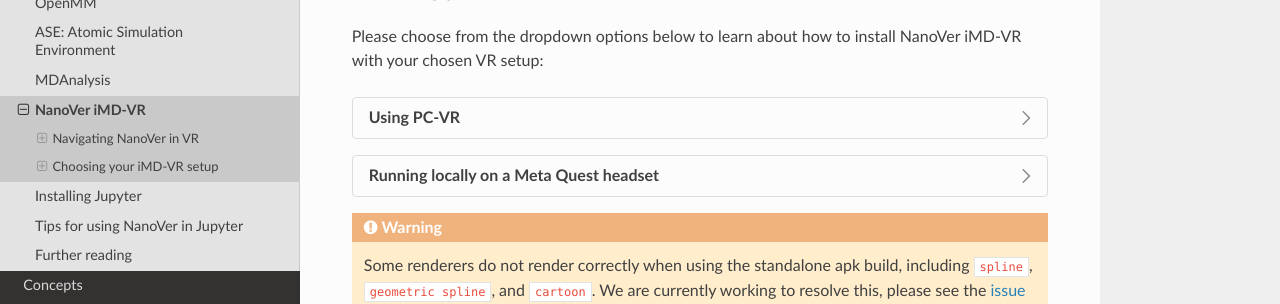
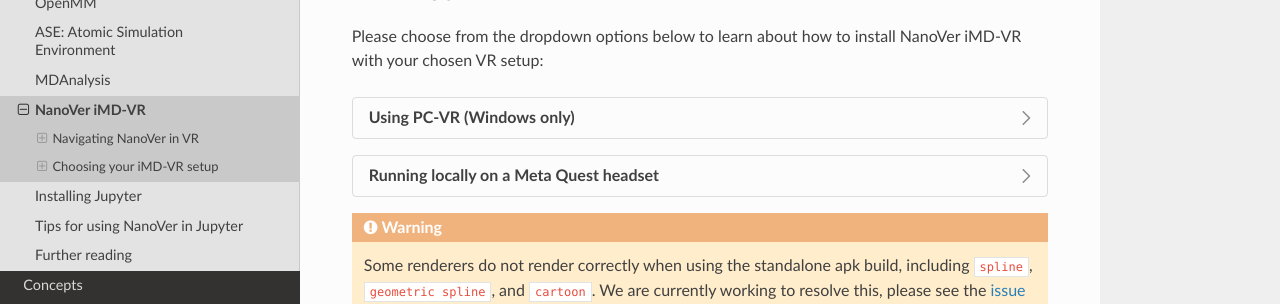
Before and after one commit to IRL2/nanover-docs, a Sphinx documentation site: the page built from source/tutorials/vrclient.rst, in a window 1280 px wide and 900 px high, scrolled down 7797 px. Shown: the part 299-603 px from the top of the window. Built offline with Sphinx 7.4.7 and the Read the Docs theme 3.1.0, drawn with Linux system fonts in a browser that asks for light colours; pages that are not in the unit, such as notebooks, are missing from menus; the version number could not be read and is left out.

Commit message:
Clarify that PC-VR is windows only on imd-vr tutorial page

```diff
--- a/source/tutorials/vrclient.rst
+++ b/source/tutorials/vrclient.rst
@@ -605,7 +605,7 @@
 
 Please choose from the dropdown options below to learn about how to install NanoVer iMD-VR with your chosen VR setup:
 
-.. dropdown:: Using PC-VR
+.. dropdown:: Using PC-VR (Windows only)
 
     This option is compatible with the following VR setups:
 
```
